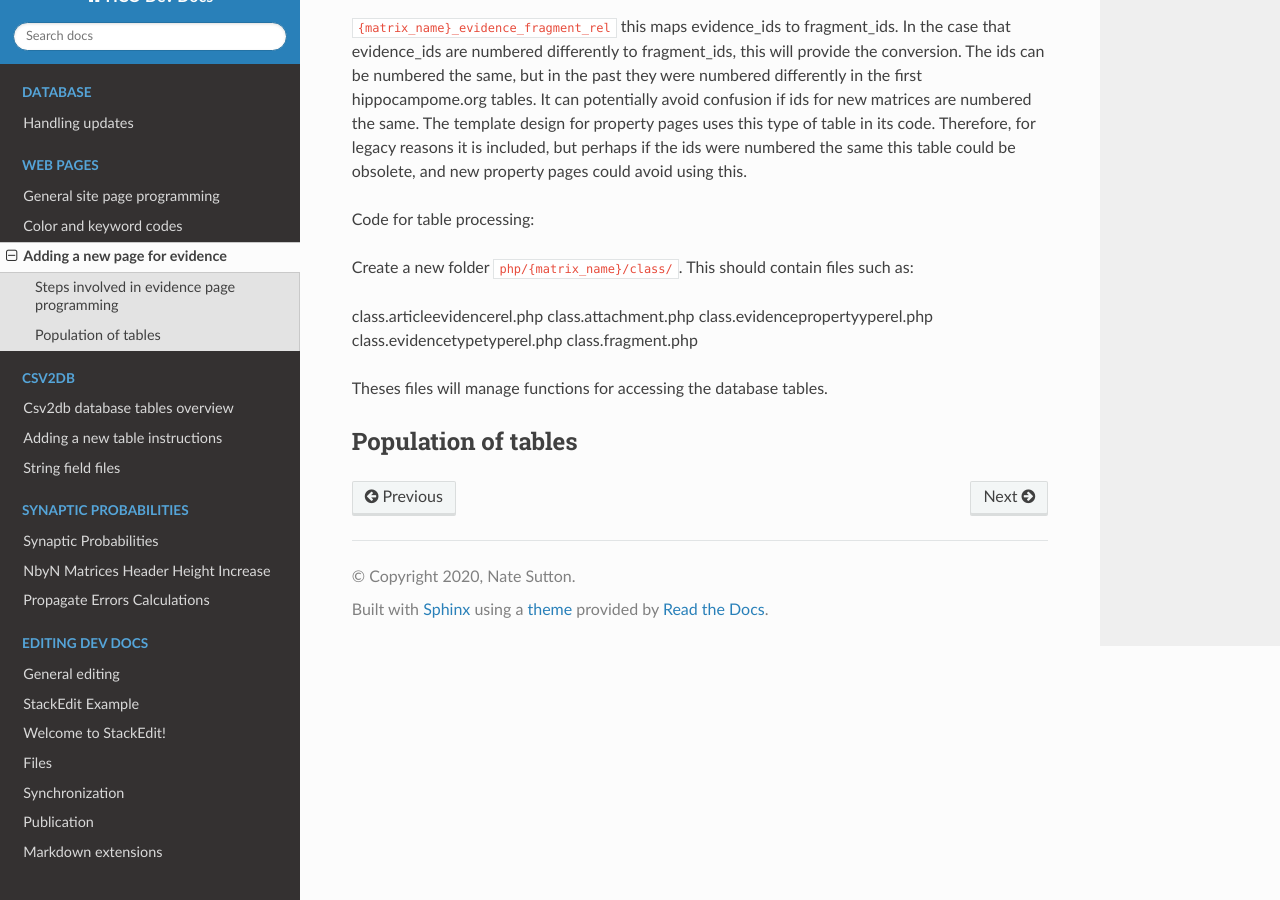
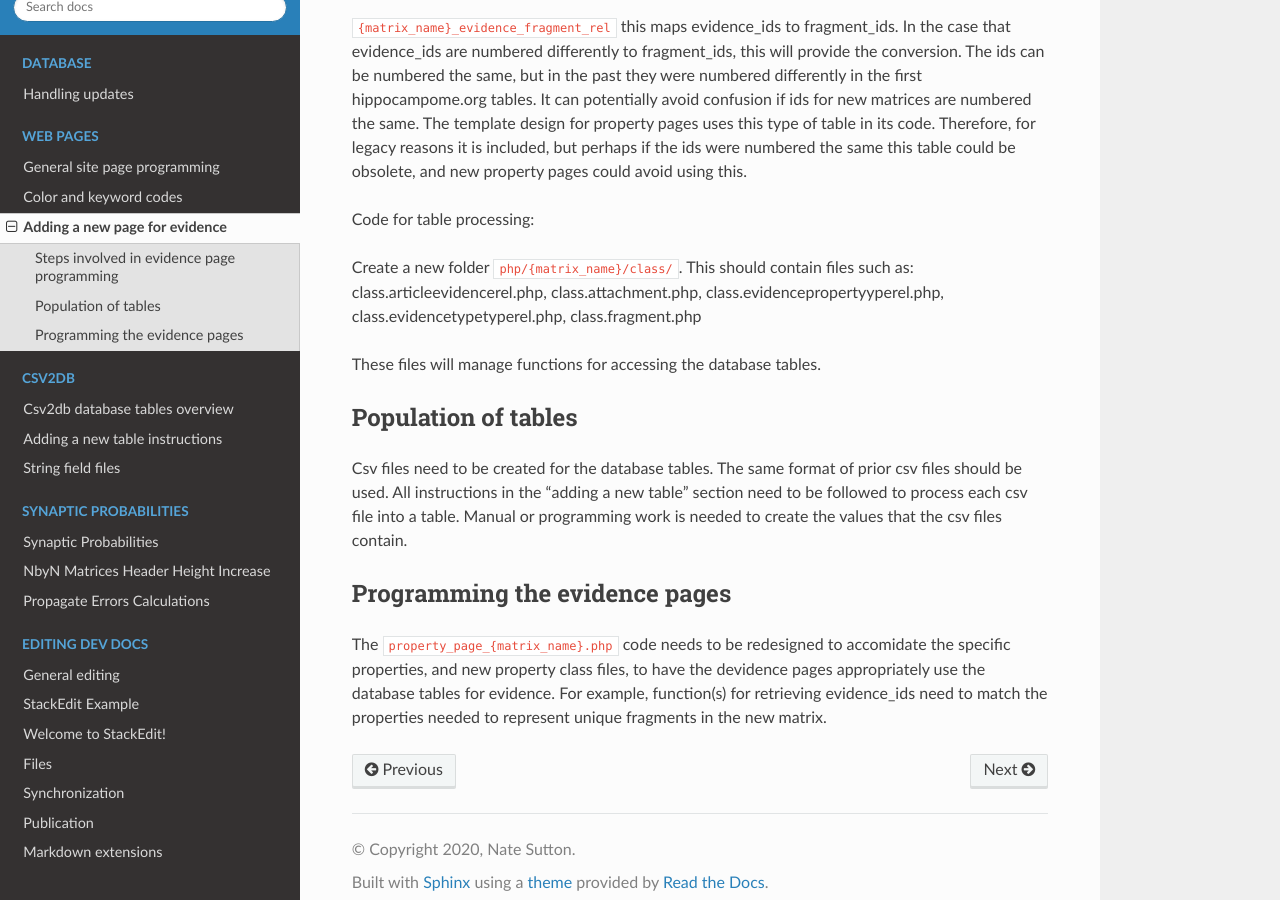
Before and after one commit to Hippocampome-Org/hco_dev_docs, a Sphinx documentation site: the page built from docs/web_pages/adding_evidence_page.md, in a window 1280 px wide and 900 px high, scrolled down 686 px. Built offline with Sphinx 7.4.7 and the Read the Docs theme 2.0.0, drawn with Linux system fonts in a browser that asks for light colours.

Commit message:
Update adding_evidence_page.md

```diff
--- a/docs/web_pages/adding_evidence_page.md
+++ b/docs/web_pages/adding_evidence_page.md
@@ -25,15 +25,16 @@ Create new database tables for at least:
 
 Code for table processing:
 
-Create a new folder `php/{matrix_name}/class/`. This should contain files such as:
+Create a new folder `php/{matrix_name}/class/`. This should contain files such as: class.articleevidencerel.php, class.attachment.php, class.evidencepropertyyperel.php, class.evidencetypetyperel.php, class.fragment.php
 
-class.articleevidencerel.php
-class.attachment.php
-class.evidencepropertyyperel.php
-class.evidencetypetyperel.php
-class.fragment.php
-
-Theses files will manage functions for accessing the database tables.
+These files will manage functions for accessing the database tables.
 
 Population of tables
 ---------------------
+
+Csv files need to be created for the database tables. The same format of prior csv files should be used. All instructions in the "adding a new table" section need to be followed to process each csv file into a table. Manual or programming work is needed to create the values that the csv files contain.
+
+Programming the evidence pages
+---------------------
+
+The `property_page_{matrix_name}.php` code needs to be redesigned to accomidate the specific properties, and new property class files, to have the devidence pages appropriately use the database tables for evidence. For example, function(s) for retrieving evidence_ids need to match the properties needed to represent unique fragments in the new matrix.
```
